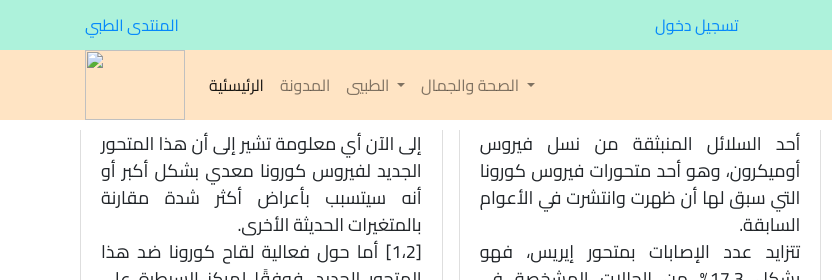
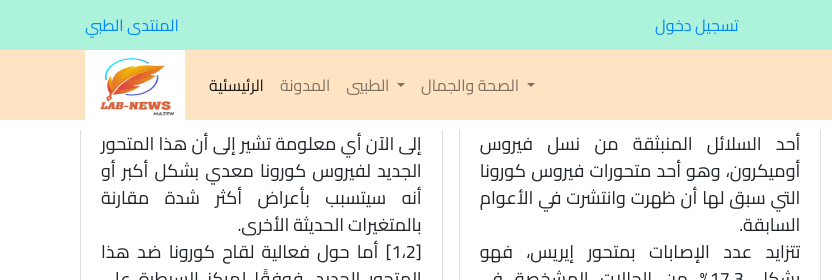
Before and after one commit to drmazn/lab-news, a plain HTML site: page more-slid2-p.html in a window 1280 px wide. Shown: the top 280 px of the page, 0-832 px from the left. Drawn offline with nearby package versions, Linux system fonts and the light colour scheme; grey boxes are pictures that could not be loaded.

Commit message:
Update more-slid2-p.html

```diff
--- a/more-slid2-p.html
+++ b/more-slid2-p.html
@@ -32,7 +32,7 @@
            <!-- start navbar -->
            <nav class="navbar navbar-expand-lg navbar-light " style="height:70px;">
               <div class="container">
-                <a class="navbar-brand" href="index.html"><img src="photo.jpg" style="height:70PX; width: 100PX;" alt=""></a>
+                <a class="navbar-brand" href="index.html"><img src="imag/photo.jpg" style="height:70PX; width: 100PX;" alt=""></a>
                 <button class="navbar-toggler" type="button" data-toggle="collapse" data-target="#navbarSupportedContent" aria-controls="navbarSupportedContent" aria-expanded="false" aria-label="Toggle navigation">
                   <span class="navbar-toggler-icon"></span>
                 </button>
```
